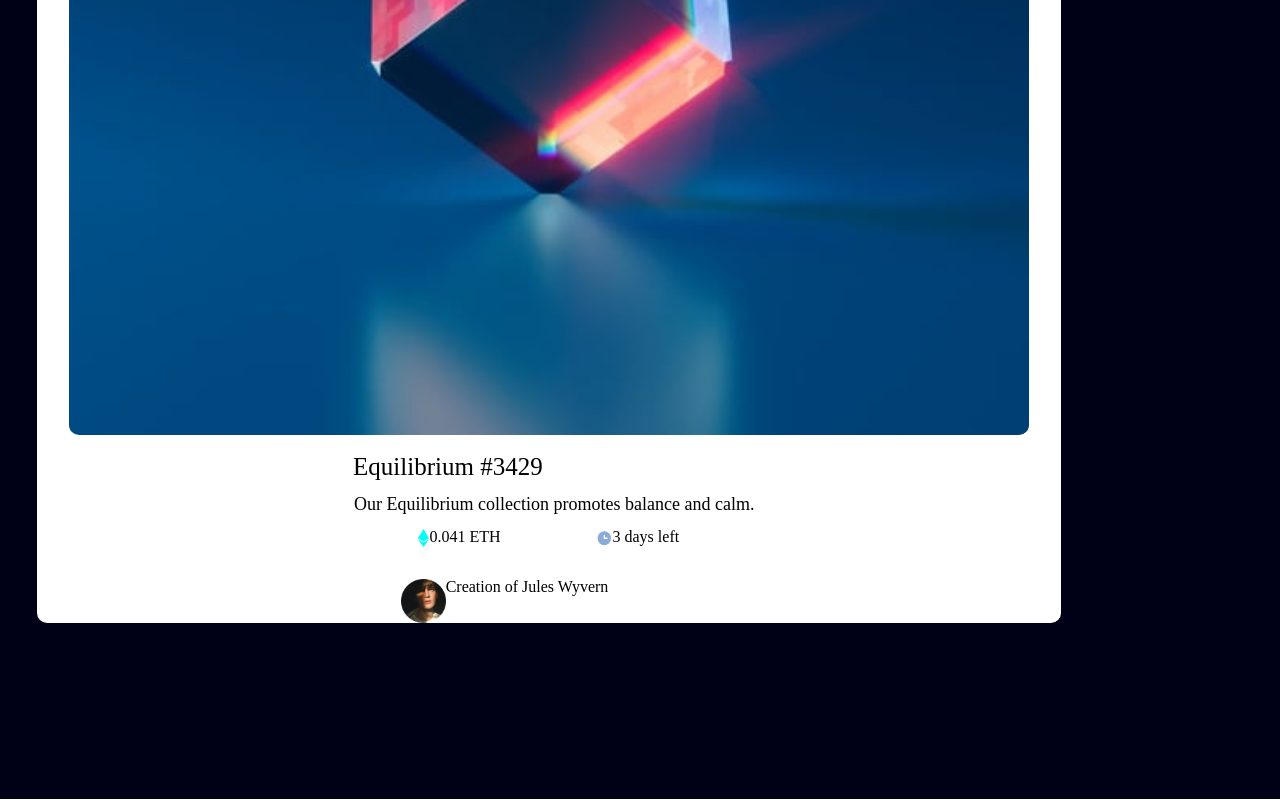
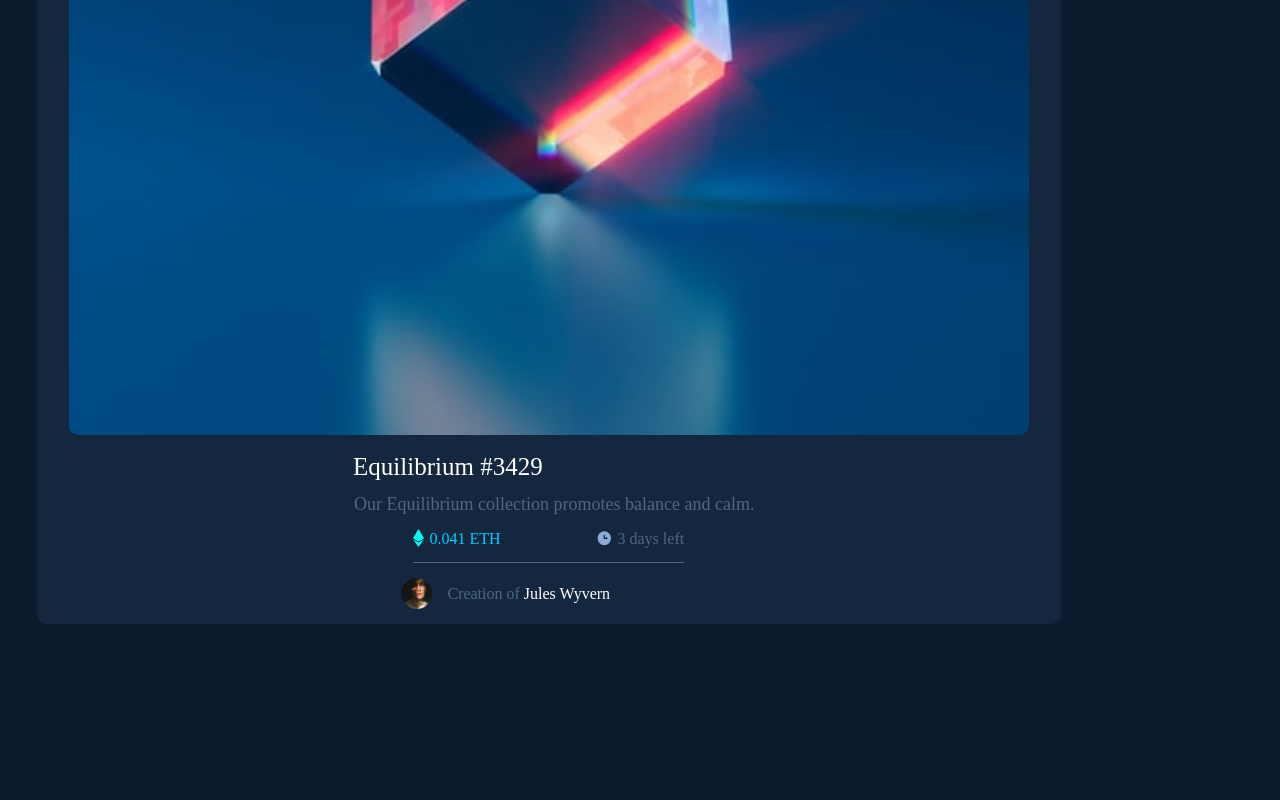
Before and after one commit to GR02/NFT, a plain HTML site: page index.html in a window 1280 px wide. Shown: the part 589-1389 px from the top of the page. Drawn offline with Linux system fonts and the light colour scheme.

Commit message:
style.css atualizado

```diff
--- a/css/style.css
+++ b/css/style.css
@@ -1,12 +1,12 @@
 .main
 {
-    background-color: rgb(0, 0, 22);
+    background-color: rgb(13, 26, 45);
     padding-top: 3rem;
     padding-bottom: 11rem;
 }
 
 .card {
-    background-color: #ffffff;
+    background-color: #15273f;
     width: 80vw;
     border-radius: 10px;
     overflow: hidden;
@@ -18,6 +18,8 @@
     /* padding: 5px 5px 5px 5px; */
     margin-left: 2.3rem;
 }
+
+/* HEADER */
 
 .nft
 {
@@ -37,32 +39,66 @@
     margin-bottom: 1rem;
 }
 
+.title
+{
+    font-size: 25px;
+    padding-bottom: 1rem;
+    padding-left: 10px; color: rgb(255, 255, 255);
+}
+
+.about-text
+{
+    padding-left: 11px;
+    padding-bottom: 1rem;
+    font-size: 18px;
+    color: rgb(78, 103, 132);
+}
+
+
+/* MAIN */
+
 .details
 {
     display: flex;
     flex-direction: row;
+    border-bottom: 0.3px solid rgb(78, 103, 132);
+    padding-bottom: 15px;
 }
 
+.price-text
+{
+    padding-right: 95px;
+    padding-left: 5px;
+    padding-top: 2px;
+    color: rgb(0, 204, 255);
+}
+
+.time-text
+{
+    padding-left: 5px;
+    padding-top: 2px;
+    color: rgb(78, 103, 132);
+}
+
+/* FOOTER */
+
+.perfil
+{
+    display: flex;
+    padding-top: 15px;
+    padding-left: 15px;
+    padding-bottom: 15px;
+}
 .perfil-image
 {
-    width: 15%;
+    width: 10%;
 }
 
-/* .about {padding-left: 10px; padding-right: 0px; font-size: 20px; justify-content: space-between;} */
-
-.title
+.perfil-text
 {
-    font-size: 25px;
-    padding-bottom: 1rem;
-    padding-left: 10px;
+    padding-top: 8px;
+    padding-left: 15px;
+    color:rgb(78, 103, 132)
 }
 
-.about-text {padding-left: 11px; padding-bottom: 1rem; font-size: 18px;}
-
-.details {display: flex; flex-direction: row;}
-
-.price-text {padding-right: 95px;}
-
-/* .line {height: 50vh; background: red; border-bottom: red;} */
-
-.perfil {display: flex; padding-top: 2rem;}
+.perfil-text a {color: rgb(255, 255, 255);}
```
